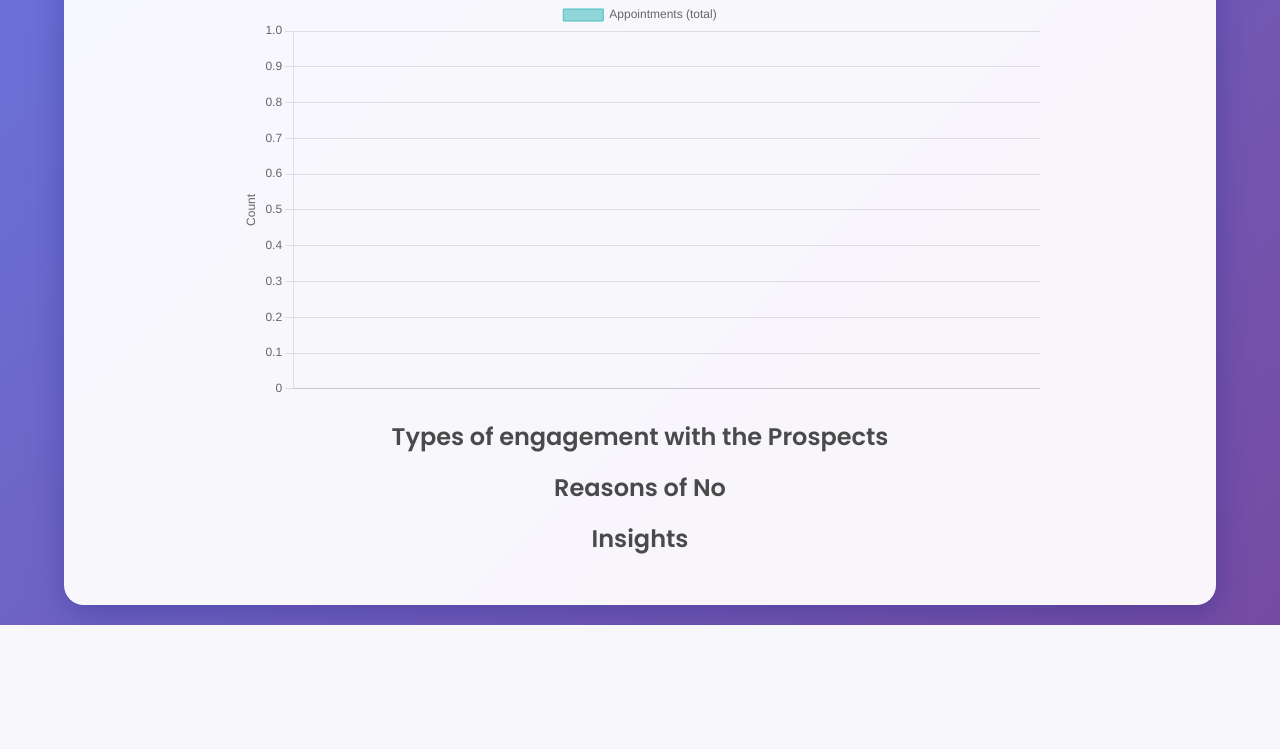
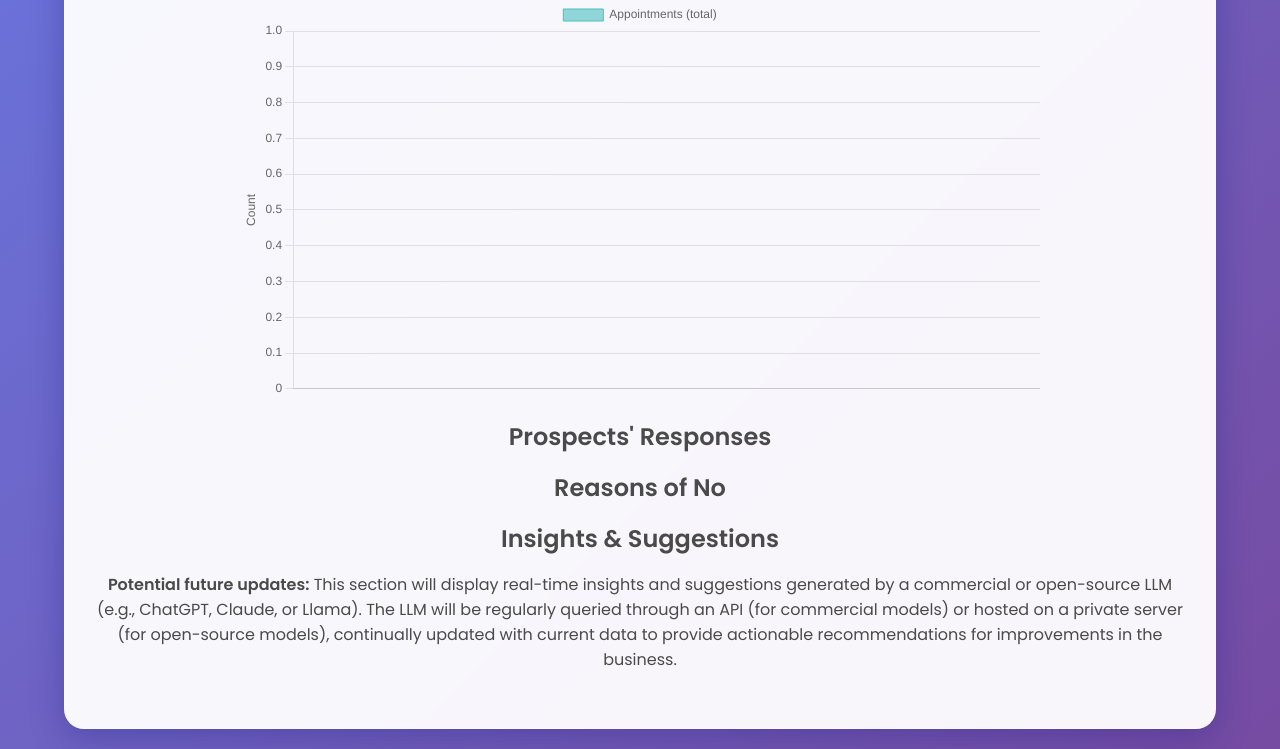
Before and after one commit to alessandroredrouge/Solar-Leads, a Flask app: page /analytics in a window 1280 px wide. Shown: the part 690-1439 px from the top of the page. Before the commit the page ends 1315 px from the top, so only its background shows below. Run offline with Flask 2, Linux system fonts and the light colour scheme; the visitor is signed in with stand-in values (Sample User, id 1); data that the repository does not hold is empty.

Commit message:
Small update to Insights and Suggestions section in analytics.html

```diff
--- a/app/templates/analytics.html
+++ b/app/templates/analytics.html
@@ -83,11 +83,13 @@
             <canvas id="teamPerformanceChart"></canvas>
         </div>
 
-        <h2>Types of engagement with the Prospects</h2> <!--TODO: complete this part  -->
+        <h2>Prospects' Responses</h2> <!--TODO: complete this part  -->
 
         <h2>Reasons of No</h2> <!--TODO: complete this part  -->
 
-        <h2>Insights</h2> <!--TODO: complete this part  -->
+        <h2>Insights & Suggestions</h2>
+        <p class="data-tip"><strong>Potential future updates:</strong> This section will display real-time insights and suggestions generated by a commercial or open-source LLM (e.g., ChatGPT, Claude, or Llama).
+            The LLM will be regularly queried through an API (for commercial models) or hosted on a private server (for open-source models), continually updated with current data to provide actionable recommendations for improvements in the business.</p>
 
     </div>
 </body>
```
